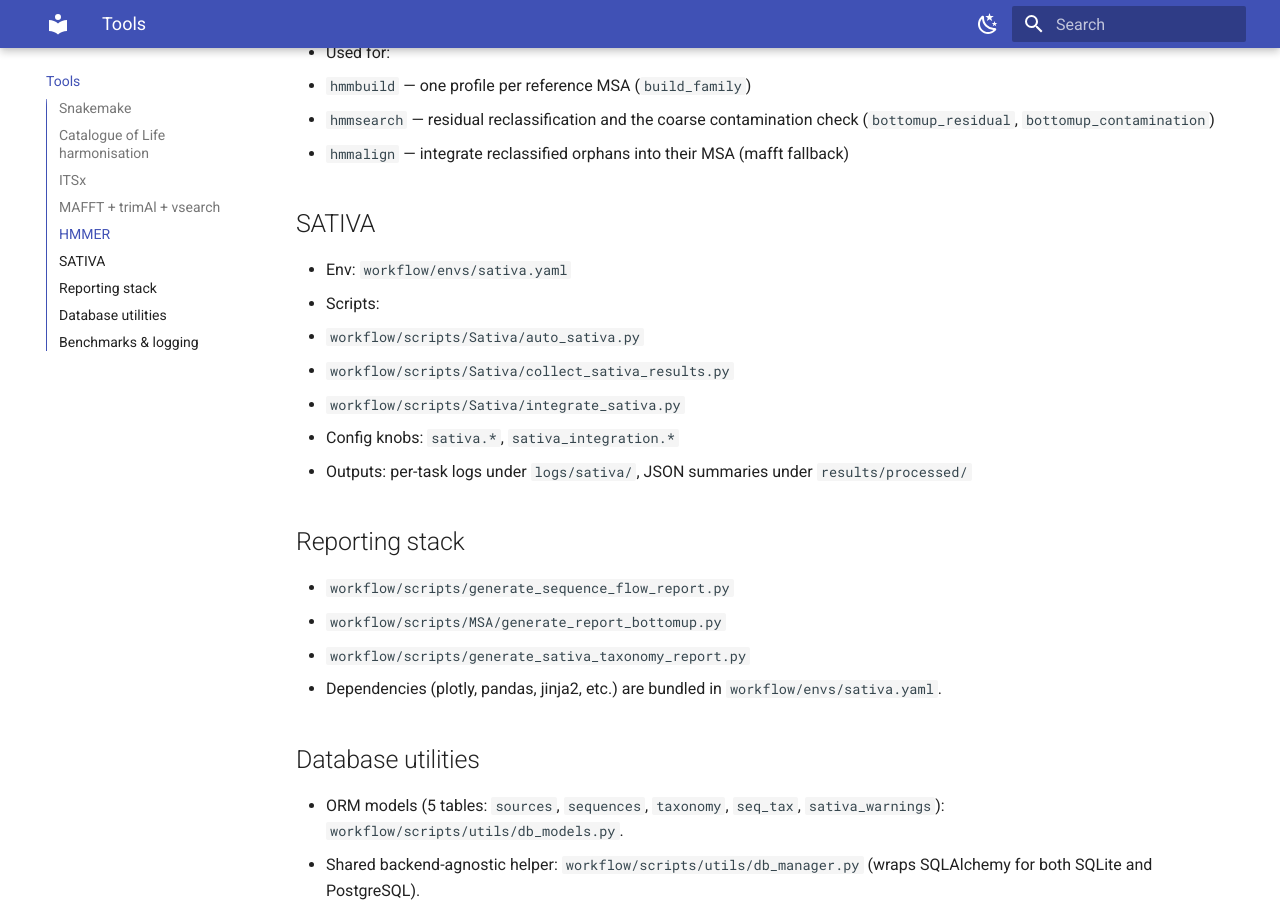
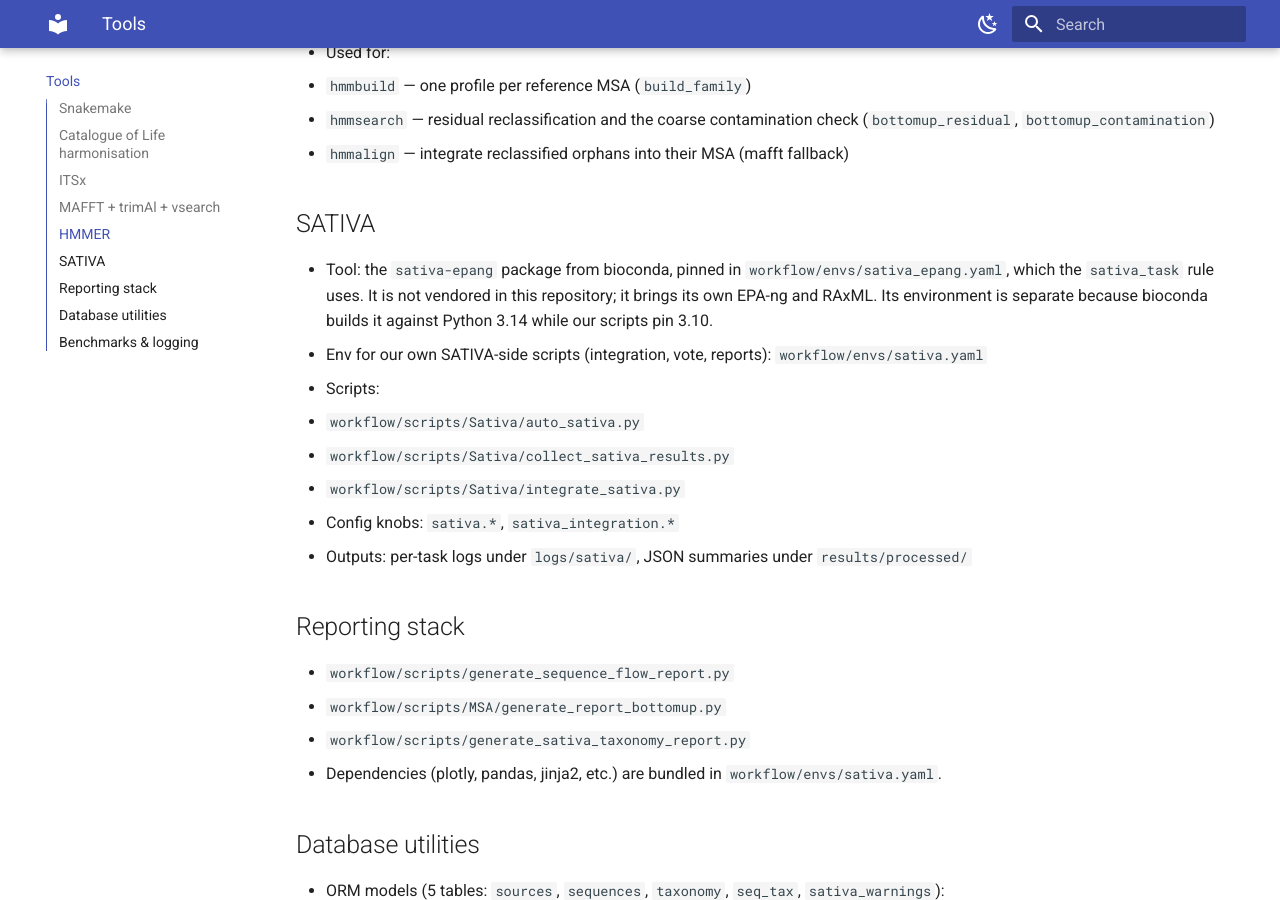
Before and after one commit to Aaramis/CurateMake, an MkDocs documentation site: the page built from docs/tools.md, in a window 1280 px wide and 900 px high, scrolled down 1225 px. Built offline with MkDocs 1.6.1 and Material for MkDocs 9.7.7, drawn with Linux system fonts in a browser that asks for light colours.

Commit message:
Docs: say that nothing is vendored any more, including in the licence notice
Three places still described the old arrangement.

docs/tools.md named envs/sativa.yaml as the SATIVA environment. That is now the
environment of our own SATIVA-side scripts; the tool itself comes from
envs/sativa_epang.yaml, and the section says why it is separate.

README's prerequisites now name sativa-epang and mmseqs2 and state plainly that nothing
is vendored, which was not true before: SATIVA and RAxML came from a copy in the
repository rather than from Conda.

The licence notice mattered most. It said external tools were "bundled or invoked" and
asked the reader to respect their "redistribution terms", which was there because the
repository shipped four RAxML binaries and their tarball. It no longer ships any
third-party binary, so the notice says invoked, and says so explicitly.

```diff
--- a/docs/tools.md
+++ b/docs/tools.md
@@ -43,7 +43,12 @@ Every Snakemake rule specifies its own Conda environment under `workflow/envs/`.
 
 ## SATIVA
 
-- Env: `workflow/envs/sativa.yaml`
+- Tool: the `sativa-epang` package from bioconda, pinned in
+  `workflow/envs/sativa_epang.yaml`, which the `sativa_task` rule uses. It is not vendored
+  in this repository; it brings its own EPA-ng and RAxML. Its environment is separate
+  because bioconda builds it against Python 3.14 while our scripts pin 3.10.
+- Env for our own SATIVA-side scripts (integration, vote, reports):
+  `workflow/envs/sativa.yaml`
 - Scripts:
   - `workflow/scripts/Sativa/auto_sativa.py`
   - `workflow/scripts/Sativa/collect_sativa_results.py`
```
Also changed, not shown: README.md (+8 -5 lines).
